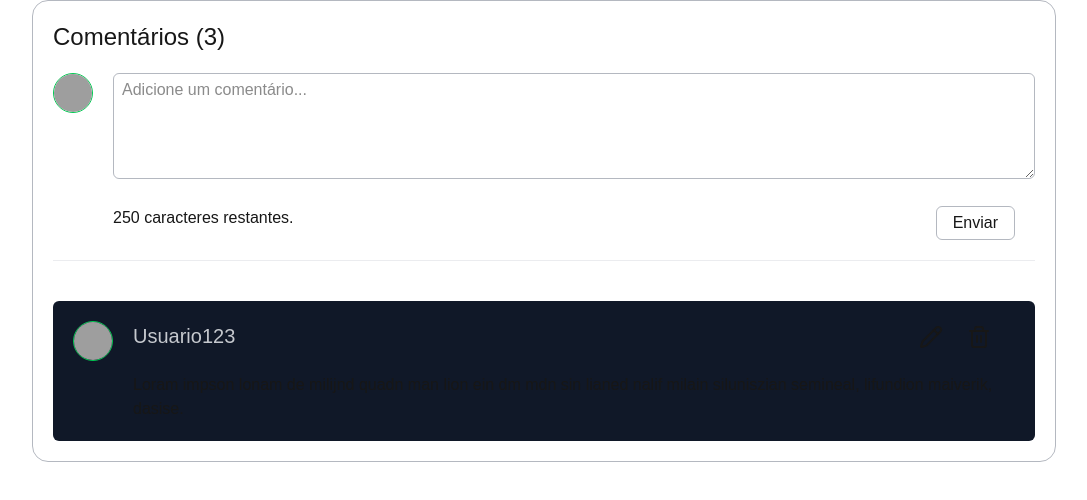
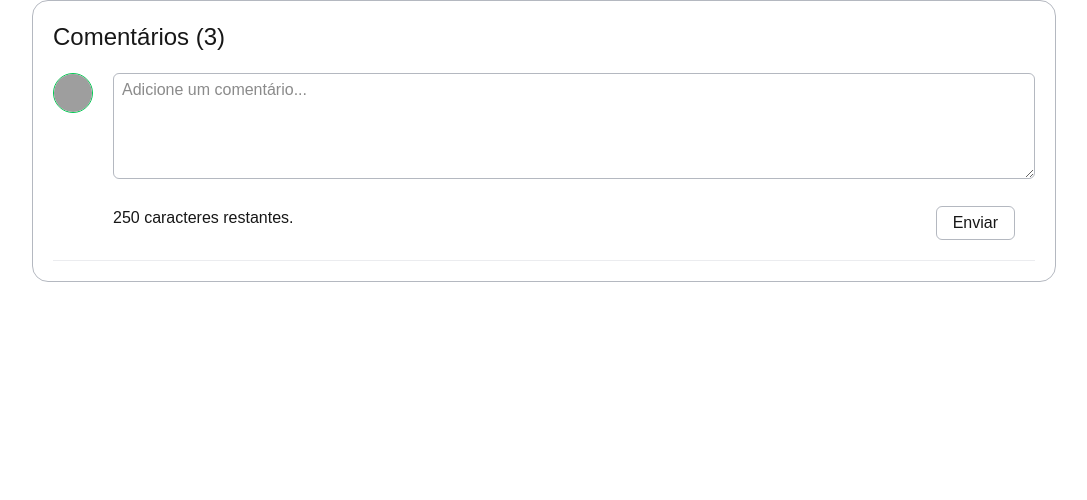
Before and after one commit to bruno-kirashy/comment-section, a Next.js app: page / in a window 1280 px wide. Shown: the top 500 px of the page, without its empty margins (96-1183 px from the left). Built offline with nearby package versions, Linux system fonts and the light colour scheme; grey boxes are pictures that could not be loaded.

Commit message:
Adicionado Reducer, configurado parte do ambiente para utilização do Reducer.

```diff
--- a/src/app/Components/Comments.tsx
+++ b/src/app/Components/Comments.tsx
@@ -1,13 +1,24 @@
 import { Pencil, Trash2 } from "lucide-react";
+import { useReducer } from "react";
+import { ReducerComments } from "../reducers/ReducerComments";
+
+type CommentsProp = {
+    comment: string
+};
 
 
 
 
+export const Comments = (comment:CommentsProp) => {
+
+    const [listComments, dispatch] = useReducer(ReducerComments, []);
 
 
-export const Comments = () => {
+
     return (
-       <div className="flex mt-10 bg-gray-900 p-5 rounded-md">
+        <ul>
+        {listComments.map((item, index) => (
+            <li className="flex mt-10 bg-gray-900 p-5 rounded-md ">
                 <div className="mr-5">
                     <div className="w-10 h-10 border border-green-500 rounded-full overflow-hidden cursor-pointer">
                     <img
@@ -23,27 +34,30 @@ export const Comments = () => {
 
                 <div className="flex items-between justify-between max-w-5xl">
                     <h1 className="text-[20px] text-gray-200/85 cursor-pointer">
-                    Usuario123
+                        BrunoDev
                     </h1>
 
                     <div className="flex">
                         <button
-                    className="rounded-full cursor-pointer mr-5">
+                        className="rounded-full cursor-pointer mr-5 hover:text-sky-500">
                             <Pencil />
                         </button>
                         <button
-                    className="rounded-full cursor-pointer px-1 py-1 mr-5">
+                        className="rounded-full cursor-pointer px-1 py-1 mr-5 hover:text-red-800/80">
                             <Trash2 />
                         </button>
                     </div>
                 </div>
 
                     <p className="mt-5">
-                Loram impson lonam de milijnd quadn man lion ein dm mdn sin lianed nalif milain siluniszian semineal, lifundion maiverik, dasise.
+                        {item.comment}
                     </p>
 
                 </div>
-       </div>
+            </li>
+        ))}
+        </ul>
+
 
     )
 };
--- a/src/app/page.tsx
+++ b/src/app/page.tsx
@@ -1,7 +1,16 @@
+"use client"
+import { useState } from "react";
+import { Comments } from "./Components/Comments";
+import { ReducerComments } from "./reducers/ReducerComments";
 
-import { Comments } from "./Components/Comments";
+
+
 
 const App = () => {
+
+  const [comment, setComment] = useState<string>('');
+
+
   return (
     <section className="w-screen h-screen px-2">
       <div className="max-w-5xl mx-auto p-5 border border-gray-500/50 rounded-2xl ">
@@ -23,20 +32,26 @@ const App = () => {
               <textarea
               className="w-full border border-gray-500/50 px-2 py-1 rounded-md mb-5 resize-y overflow-y-hidden"
               placeholder="Adicione um comentário..."
-              name="" id="" rows={4}>
+              name="" id="" rows={4}
+              onChange={(e)=> setComment(e.target.value)}
+              value={comment}
+              >
 
               </textarea>
 
               <div className="flex items-between justify-between max-w-5xl">
                 <p>250 caracteres restantes.</p>
-                <button className="border border-gray-500/50 rounded-md cursor-pointer hover:bg-gray-800 hover:opacity-85 transition-all duration-300 px-4 py-1 mr-5">
+                <button
+
+                className="border border-gray-500/50 rounded-md cursor-pointer hover:bg-gray-800 hover:opacity-85 transition-all duration-300 px-4 py-1 mr-5">
+
                   Enviar
                 </button>
               </div>
             </div>
         </div>
 
-        <Comments/>
+        <Comments comment={comment}/>
       </div>
 
     </section>
--- /dev/null
+++ b/src/app/reducers/ReducerComments.tsx
@@ -0,0 +1,42 @@
+import { listCommentsType } from "../types/listCommentsType";
+
+type AddComment = {
+    type: 'add'
+    payload: {
+        comment: string;
+    }
+}
+
+type RemodeComment = {
+    type: 'remove',
+    payload: {
+        id: string;
+    }
+}
+
+type EditComment = {
+    type: 'editText'
+    payload: {
+        id: number,
+        comment: string
+    }
+}
+
+
+type ListActions = AddComment | RemodeComment | EditComment;
+
+export const ReducerComments = (list: listCommentsType[] , action:ListActions) => {
+
+    switch (action.type) {
+        case 'add':
+                return [...list, {
+                    id: list.length + 1,
+                    comment: action.payload.comment
+                }]
+
+
+        default:
+            return list;
+    }
+
+};
--- /dev/null
+++ b/src/app/types/listCommentsType.ts
@@ -0,0 +1,4 @@
+export type listCommentsType = {
+    id: number;
+    comment: string;
+};
```
Lines whose indentation alone changed are shown as unchanged.
